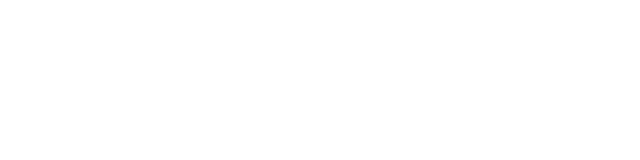
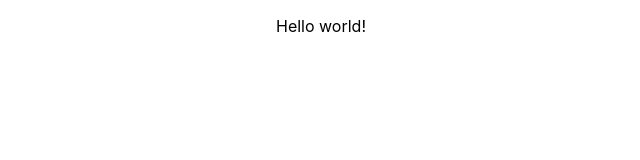
Before and after one commit to Naefunn/JS_Flag_Project, a React (Create React App) app in the folder Client/: page / in a window 1280 px wide. Shown: the top 160 px of the page, without its empty margins (319-959 px from the left). Built offline with nearby package versions, Linux system fonts and the light colour scheme.

Commit message:
hello world

```diff
--- a/Client/src/App.js
+++ b/Client/src/App.js
@@ -1,10 +1,9 @@
-import logo from './logo.svg';
 import './App.css';
 
 function App() {
   return (
     <div className="App">
-
+      <p>Hello world!</p>
     </div>
   );
 }
```
Also changed, not shown: Client/src/logo.svg (deleted).
